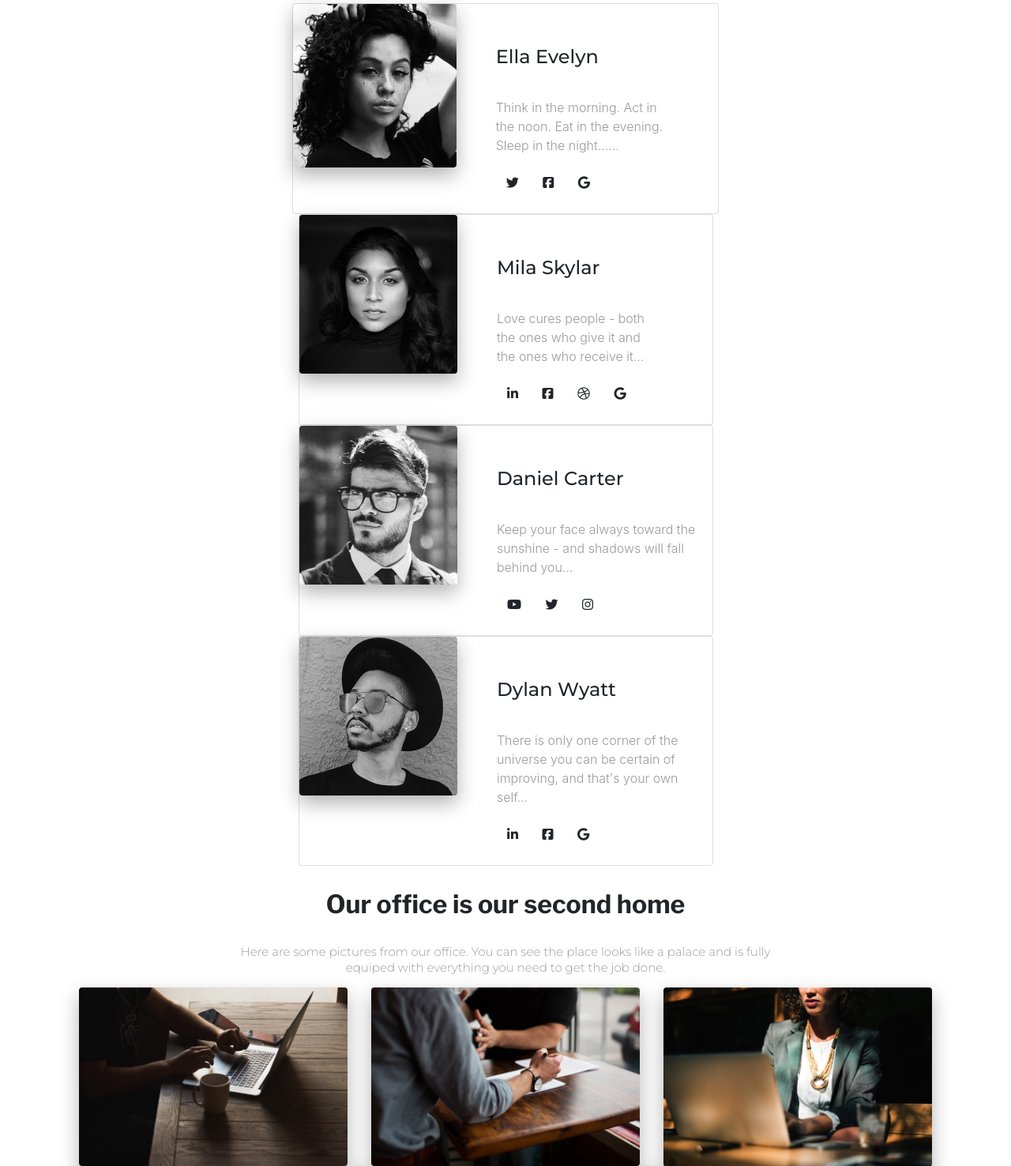
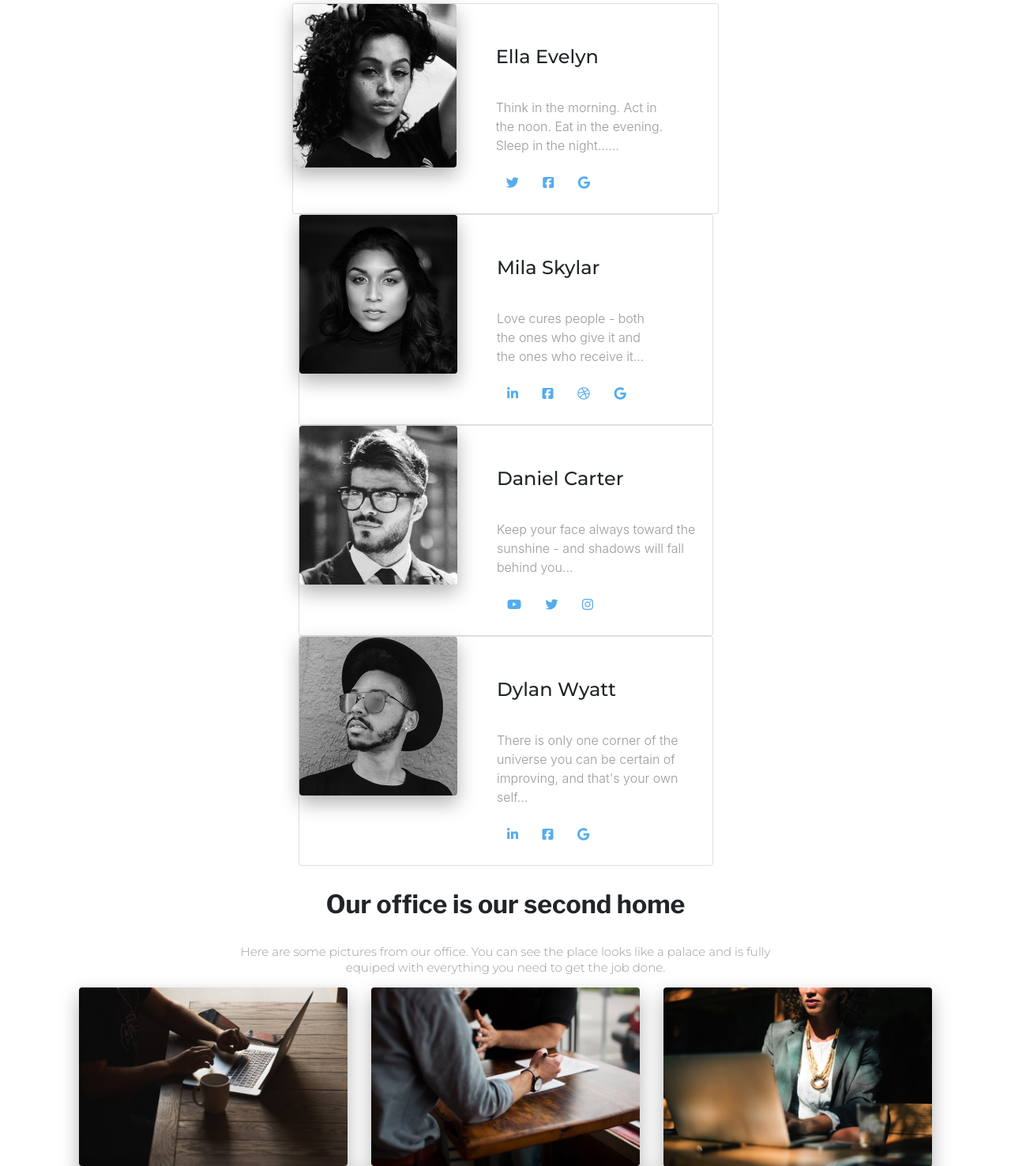
Before and after one commit to Perfect-Dav/dev, a PHP site: page /project.html in a window 1280 px wide. Shown: the part 3294-4770 px from the top of the page at 79% size. Run offline with PHP 8.4, Linux system fonts and the light colour scheme; some libraries are stand-ins or nearby versions.

Commit message:
Update project.css

```diff
--- a/project.css
+++ b/project.css
@@ -553,3 +553,6 @@ ul{
 .ade:hover{
   color: #F96332;
 }
+.btn-neutral{
+  color: #55acee;;
+}
```
